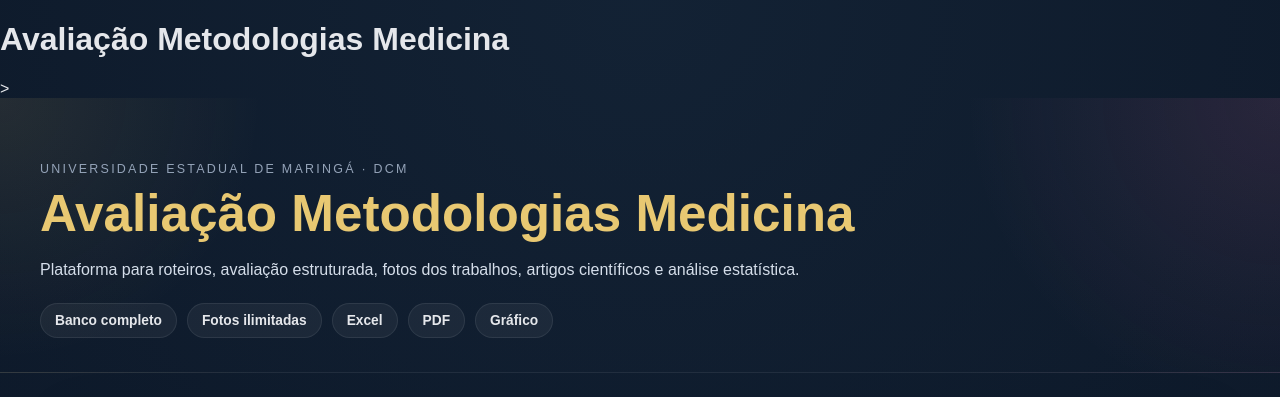
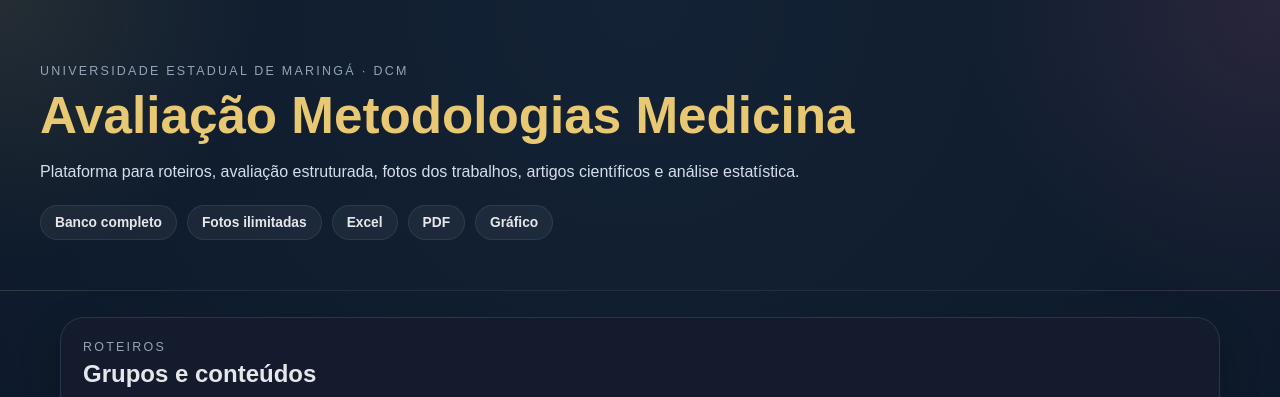
Before and after one commit to pinheiro767/app-med, a Flask app: page / in a window 1280 px wide. Shown: the top 397 px of the page. Run offline with Flask 3, Linux system fonts and the light colour scheme; some libraries are stand-ins or nearby versions.

Commit message:
Update index.html

```diff
--- a/templates/index.html
+++ b/templates/index.html
@@ -3,25 +3,31 @@
 <head>
   <meta charset="UTF-8">
   <meta name="viewport" content="width=device-width, initial-scale=1.0">
-  <h1>Avaliação Metodologias Medicina</h1>>
+
+  <title>Avaliação Metodologias Medicina</title>
 
   <link rel="manifest" href="/manifest.json">
   <link rel="stylesheet" href="/static/css/style.css">
+  <link rel="icon" type="image/png" href="/static/icons/icon-192.png">
+  <link rel="apple-touch-icon" href="/static/icons/icon-192.png">
 
-<link rel="icon" type="image/png" href="/static/icons/icon-192.png">
-<link rel="apple-touch-icon" href="/static/icons/icon-192.png">
-<meta name="theme-color" content="#0f172a">
+  <meta name="theme-color" content="#0f172a">
+
+  <script src="https://cdn.jsdelivr.net/npm/chart.js"></script>
   <script src="https://cdnjs.cloudflare.com/ajax/libs/jspdf/2.5.1/jspdf.umd.min.js"></script>
   <script src="https://cdn.jsdelivr.net/npm/html2canvas@1.4.1/dist/html2canvas.min.js"></script>
-  <script src="https://cdn.jsdelivr.net/npm/three@0.160.0/build/three.min.js"></script>
 </head>
+
 <body>
   <header class="hero">
     <div class="hero-content">
       <p class="eyebrow">Universidade Estadual de Maringá · DCM</p>
+
       <h1>Avaliação Metodologias Medicina</h1>
+
       <p class="hero-subtitle">
-        Plataforma para roteiros, avaliação estruturada, fotos dos trabalhos, artigos científicos e análise estatística.
+        Plataforma para roteiros, avaliação estruturada, fotos dos trabalhos,
+        artigos científicos e análise estatística.
       </p>
 
       <div class="hero-chips">
@@ -30,6 +36,12 @@
         <span class="chip">Excel</span>
         <span class="chip">PDF</span>
         <span class="chip">Gráfico</span>
+      </div>
+
+      <div class="button-group" style="margin-top:16px;">
+        <button type="button" id="installAppBtn" style="display:none;">
+          Baixar aplicativo
+        </button>
       </div>
     </div>
   </header>
@@ -75,6 +87,7 @@
           <h2>Tabela e gráfico</h2>
           <p class="small">Exporte os dados avaliados e atualize o gráfico das médias.</p>
         </div>
+
         <div class="button-group">
           <button type="button" onclick="updateAnalytics()">Atualizar gráfico</button>
           <button type="button" onclick="exportExcel()">Exportar Excel</button>
```
